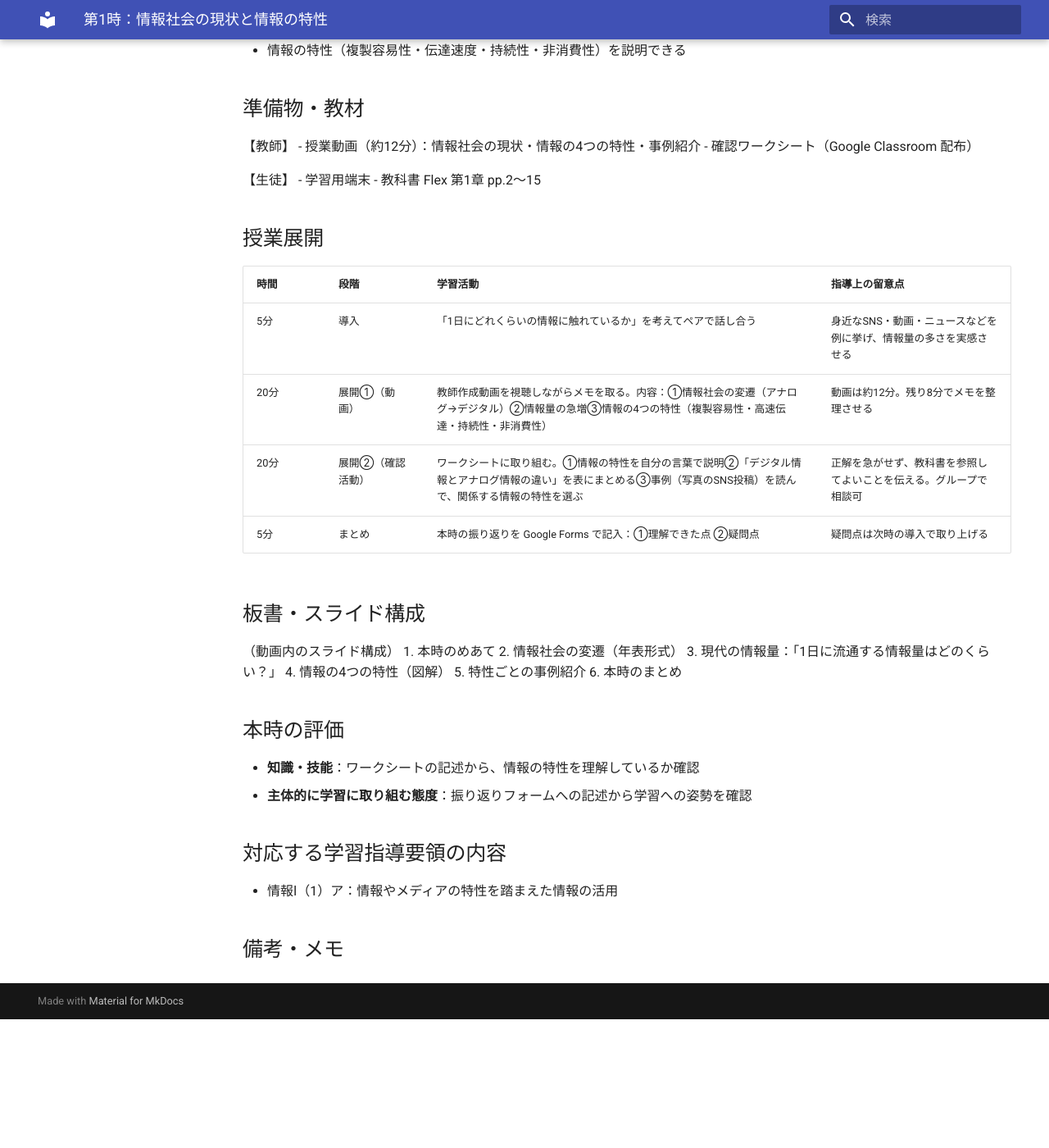
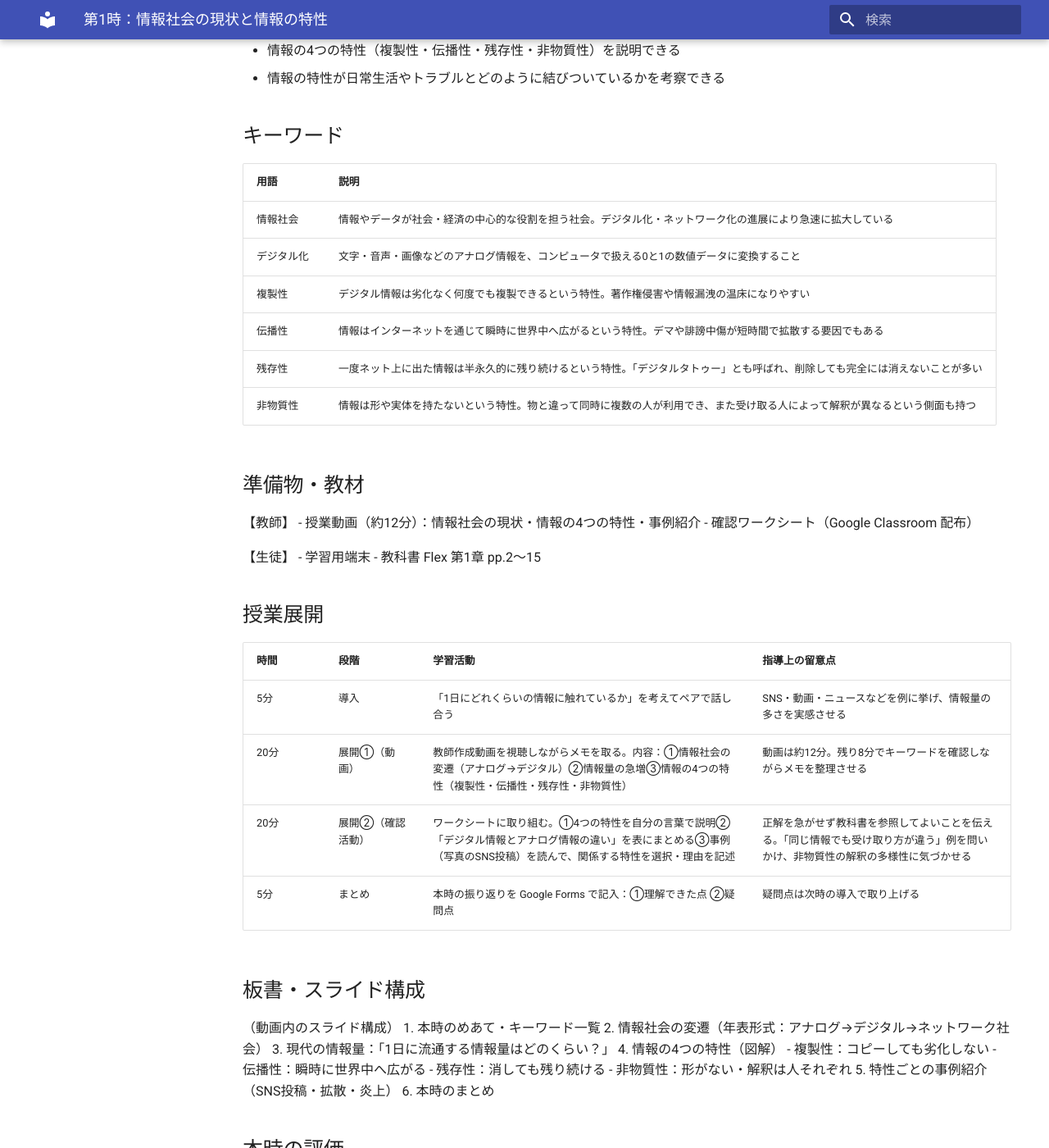
Before and after one commit to mmmmatsuuuu/edu, an MkDocs documentation site: the page built from docs/2026/informa1/01_情報社会と問題解決/授業/01_情報社会の現状と情報の特性.md, in a window 1280 px wide and 1400 px high, scrolled down 263 px. Shown: the whole window at 82% size. Built offline with MkDocs 1.6.1 and Material for MkDocs 9.7.7, drawn with Linux system fonts in a browser that asks for light colours; before the commit the page ends 1506 px from its top, so only the background shows below that; some of the changed text lies outside the part shown.

Commit message:
Fix: 第1時 情報の特性を教科書表記に統一・非物質性を追加（2026 情報Ⅰ 01_情報社会と問題解決）

```diff
--- a/docs/2026/informa1/01_情報社会と問題解決/授業/01_情報社会の現状と情報の特性.md
+++ b/docs/2026/informa1/01_情報社会と問題解決/授業/01_情報社会の現状と情報の特性.md
@@ -3,7 +3,19 @@
 ## 本時の目標
 
 - 現代の情報社会の特徴（デジタル化・情報量の急増）を理解する
-- 情報の特性（複製容易性・伝達速度・持続性・非消費性）を説明できる
+- 情報の4つの特性（複製性・伝播性・残存性・非物質性）を説明できる
+- 情報の特性が日常生活やトラブルとどのように結びついているかを考察できる
+
+## キーワード
+
+| 用語 | 説明 |
+|---|---|
+| 情報社会 | 情報やデータが社会・経済の中心的な役割を担う社会。デジタル化・ネットワーク化の進展により急速に拡大している |
+| デジタル化 | 文字・音声・画像などのアナログ情報を、コンピュータで扱える0と1の数値データに変換すること |
+| 複製性 | デジタル情報は劣化なく何度でも複製できるという特性。著作権侵害や情報漏洩の温床になりやすい |
+| 伝播性 | 情報はインターネットを通じて瞬時に世界中へ広がるという特性。デマや誹謗中傷が短時間で拡散する要因でもある |
+| 残存性 | 一度ネット上に出た情報は半永久的に残り続けるという特性。「デジタルタトゥー」とも呼ばれ、削除しても完全には消えないことが多い |
+| 非物質性 | 情報は形や実体を持たないという特性。物と違って同時に複数の人が利用でき、また受け取る人によって解釈が異なるという側面も持つ |
 
 ## 準備物・教材
 
@@ -19,24 +31,29 @@
 
 | 時間 | 段階 | 学習活動 | 指導上の留意点 |
 |---|---|---|---|
-| 5分 | 導入 | 「1日にどれくらいの情報に触れているか」を考えてペアで話し合う | 身近なSNS・動画・ニュースなどを例に挙げ、情報量の多さを実感させる |
-| 20分 | 展開①（動画） | 教師作成動画を視聴しながらメモを取る。内容：①情報社会の変遷（アナログ→デジタル）②情報量の急増③情報の4つの特性（複製容易性・高速伝達・持続性・非消費性） | 動画は約12分。残り8分でメモを整理させる |
-| 20分 | 展開②（確認活動） | ワークシートに取り組む。①情報の特性を自分の言葉で説明②「デジタル情報とアナログ情報の違い」を表にまとめる③事例（写真のSNS投稿）を読んで、関係する情報の特性を選ぶ | 正解を急がせず、教科書を参照してよいことを伝える。グループで相談可 |
+| 5分 | 導入 | 「1日にどれくらいの情報に触れているか」を考えてペアで話し合う | SNS・動画・ニュースなどを例に挙げ、情報量の多さを実感させる |
+| 20分 | 展開①（動画） | 教師作成動画を視聴しながらメモを取る。内容：①情報社会の変遷（アナログ→デジタル）②情報量の急増③情報の4つの特性（複製性・伝播性・残存性・非物質性） | 動画は約12分。残り8分でキーワードを確認しながらメモを整理させる |
+| 20分 | 展開②（確認活動） | ワークシートに取り組む。①4つの特性を自分の言葉で説明②「デジタル情報とアナログ情報の違い」を表にまとめる③事例（写真のSNS投稿）を読んで、関係する特性を選択・理由を記述 | 正解を急がせず教科書を参照してよいことを伝える。「同じ情報でも受け取り方が違う」例を問いかけ、非物質性の解釈の多様性に気づかせる |
 | 5分 | まとめ | 本時の振り返りを Google Forms で記入：①理解できた点 ②疑問点 | 疑問点は次時の導入で取り上げる |
 
 ## 板書・スライド構成
 
 （動画内のスライド構成）
-1. 本時のめあて
-2. 情報社会の変遷（年表形式）
+1. 本時のめあて・キーワード一覧
+2. 情報社会の変遷（年表形式：アナログ→デジタル→ネットワーク社会）
 3. 現代の情報量：「1日に流通する情報量はどのくらい？」
 4. 情報の4つの特性（図解）
-5. 特性ごとの事例紹介
+   - 複製性：コピーしても劣化しない
+   - 伝播性：瞬時に世界中へ広がる
+   - 残存性：消しても残り続ける
+   - 非物質性：形がない・解釈は人それぞれ
+5. 特性ごとの事例紹介（SNS投稿・拡散・炎上）
 6. 本時のまとめ
 
 ## 本時の評価
 
-- **知識・技能**：ワークシートの記述から、情報の特性を理解しているか確認
+- **知識・技能**：ワークシートの記述から、情報の4つの特性（複製性・伝播性・残存性・非物質性）を理解しているか確認
+- **思考・判断・表現**：事例問題で複数の特性を関連付けて説明できているか
 - **主体的に学習に取り組む態度**：振り返りフォームへの記述から学習への姿勢を確認
 
 ## 対応する学習指導要領の内容
```
